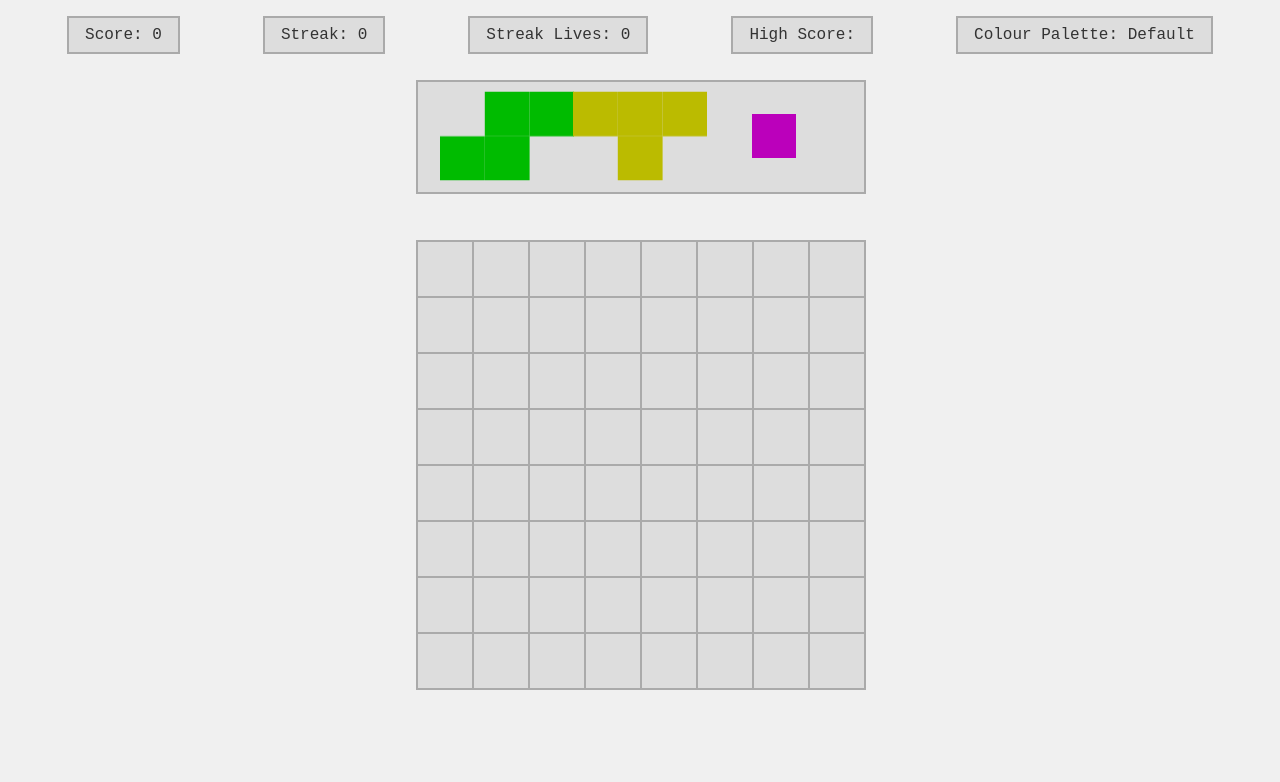
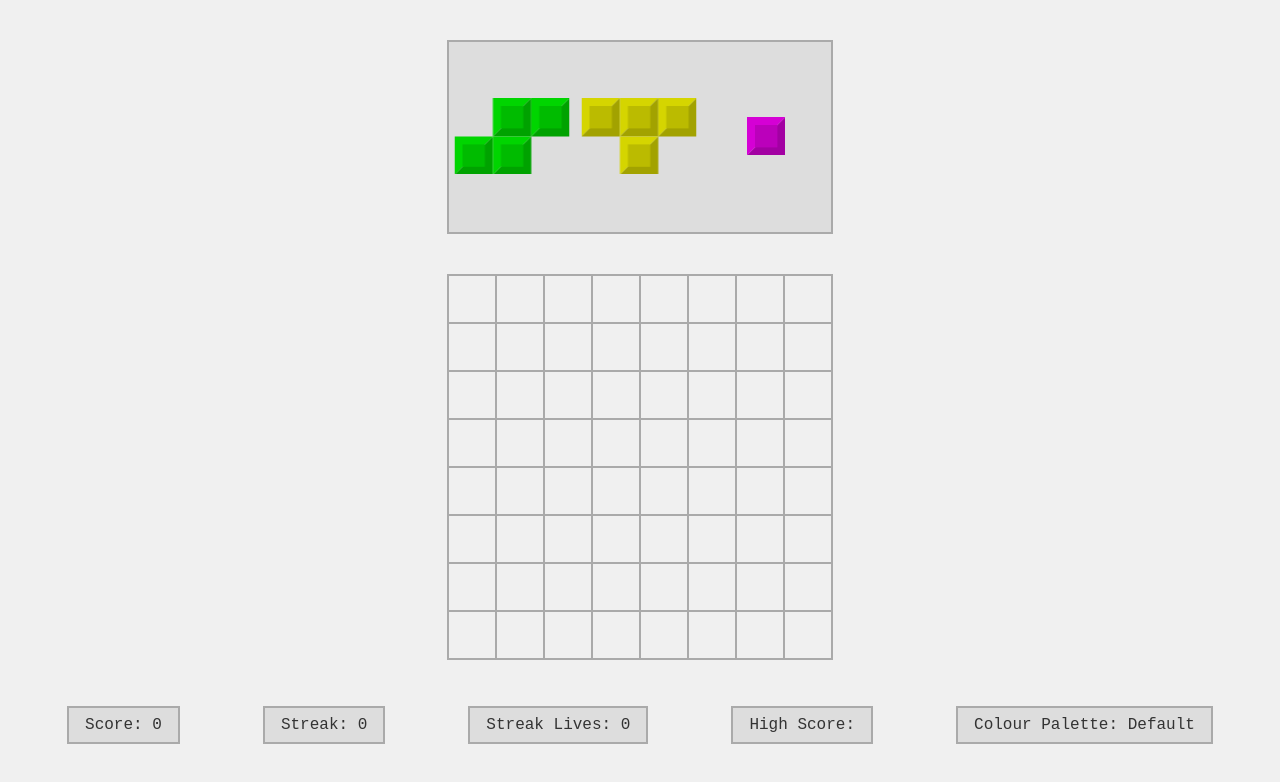
Before and after one commit to stef-the/web-block-blast, a plain HTML site: page index.html in a window 1280 px wide. Drawn offline with Linux system fonts and the light colour scheme.

Commit message:
big upload: formatting, layout, colors, UI

```diff
--- a/index.html
+++ b/index.html
@@ -6,6 +6,9 @@
     <meta name="viewport" content="width=device-width, initial-scale=1.0" />
   </head>
   <body>
+    <div id="canvas-container">
+      <div id="outer-shape-container"><div id="shape-container"></div></div>
+    </div>
     <div id="span-container">
       <span id="score"></span>
       <span id="streak"></span>
@@ -13,9 +16,6 @@
       <span id="high-score"></span>
       <span id="color-palette"></span>
     </div>
-    <div id="canvas-container">
-      <div id="shape-container"></div>
-    </div>
     <script src="script.js"></script>
   </body>
 </html>
--- a/script.js
+++ b/script.js
@@ -208,7 +208,74 @@ hexToRgb = (hex) => {
 // format rgb color string
 rgbToRgb = (rgb) => {
   return rgb.split("(")[1].split(")")[0].split(",");
+};
+
+// convert hex color to hsl
+hexToHsl = (hex) => {
+  let rgb = hexToRgb(hex);
+  return rgbToHsl(rgb);
+};
+
+// convert rgb color to hsl hue
+function rgbToHue(rgb) {
+  let r = rgb[0] / 255;
+  let g = rgb[1] / 255;
+  let b = rgb[2] / 255;
+
+  const max = Math.max(r, g, b);
+  const min = Math.min(r, g, b);
+
+  const c = max - min;
+  let hue;
+  if (c == 0) {
+    hue = 0;
+  } else {
+    switch (max) {
+      case r:
+        var segment = (g - b) / c;
+        var shift = 0 / 60; // R° / (360° / hex sides)
+        if (segment < 0) {
+          // hue > 180, full rotation
+          shift = 360 / 60; // R° / (360° / hex sides)
+        }
+        hue = segment + shift;
+        break;
+      case g:
+        var segment = (b - r) / c;
+        var shift = 120 / 60; // G° / (360° / hex sides)
+        hue = segment + shift;
+        break;
+      case b:
+        var segment = (r - g) / c;
+        var shift = 240 / 60; // B° / (360° / hex sides)
+        hue = segment + shift;
+        break;
+    }
+  }
+  return hue * 60; // hue is in [0,6], scale it up
 }
+
+// convert rgb to hsl
+rgbToHsl = (rgb) => {
+  let r = rgb[0] / 255;
+  let g = rgb[1] / 255;
+  let b = rgb[2] / 255;
+
+  const hue = rgbToHue(rgb);
+
+  const max = Math.max(r, g, b);
+  const min = Math.min(r, g, b);
+
+  const l = (max + min) / 2;
+
+  let s = 0;
+
+  if (max != min) {
+    s = l > 0.5 ? (max - min) / (2 - max - min) : (max - min) / (max + min);
+  }
+
+  return [hue, s * 100, l * 100];
+};
 
 // get luma value of a hex color
 function getLuma(rgb) {
@@ -234,30 +301,25 @@ function handleOnResize() {
     window.innerHeight * 0.8 -
     document.getElementById("shape-container").clientHeight;
   const canvasSize = Math.min(window.innerWidth, minHeight) * 0.8;
-  const canvasWidth = canvasSize;
-  const canvasHeight = canvasSize;
 
   // calculate cell size
   const cellSize = canvasSize / globalGridSize;
 
-  canvas.width = canvasWidth;
-  canvas.height = canvasHeight;
+  canvas.width = canvasSize;
+  canvas.height = canvasSize;
 
   // canvas size setup and centering
-  canvas.style.width = `${canvasWidth}px`;
-  canvas.style.height = `${canvasHeight}px`;
-  canvas.style.top = `calc(20vh + ${
-    document.getElementById("shape-container").clientHeight
-  }px)`;
-  canvas.style.left = `${(window.innerWidth - canvasWidth) / 2}px`;
+  canvas.style.width = `${canvasSize}px`;
+  canvas.style.height = `${canvasSize}px`;
+  canvas.style.left = `${(window.innerWidth - canvasSize) / 2}px`;
 
   drawFullGrid(globalGridSize);
 
   // format the shape container
   const shapeContainer = document.getElementById("shape-container");
-  shapeContainer.style.width = `${canvasWidth - 2}px`;
-  shapeContainer.style.height = `${cellSize * 2 - 2}px`;
-  shapeContainer.style.left = `${(window.innerWidth - canvasWidth) / 2}px`;
+  shapeContainer.style.width = `${canvasSize - 2}px`;
+  shapeContainer.style.height = `${cellSize * 4 - 2}px`;
+  shapeContainer.style.left = `${(window.innerWidth - canvasSize) / 2}px`;
 
   updateShapes(); // update shapes
 }
@@ -282,7 +344,7 @@ function handleOnMouseMove(event) {
   if (cellIndex && !dragging) {
     if (!includesArray(cells, cellIndex)) {
       drawFullGrid(gridSize);
-      fillCell(cellIndex, "#c0c0c0", gridSize);
+      fillCell(cellIndex, "#c0c0c0", gridSize, false);
     }
   } else {
     drawFullGrid(gridSize);
@@ -330,7 +392,6 @@ function createCanvasElement() {
   // canvas size setup and centering
   canvas.style.width = `${canvasSize}px`;
   canvas.style.height = `${canvasSize}px`;
-  canvas.style.top = `calc(20vh + ${shapeContainer.clientHeight}px)`;
   canvas.style.left = `${(window.innerWidth - canvasSize) / 2}px`;
 
   // add a border
@@ -408,18 +469,56 @@ function findCellIndex(mouseX, mouseY, gridSize) {
 }
 
 // fills in a cell with a color
-function fillCell(cellIndex, color, gridSize = 8) {
+function fillCell(cellIndex, color, gridSize = 8, outline = true) {
   const canvas = document.getElementById("canvas");
   const ctx = canvas.getContext("2d");
+
+  let cellBorder = 10;
 
   const canvasSize = canvas.width; // fetch canvas width to prevent resizing
   const cellSize = canvasSize / gridSize;
 
+  // convert color to hsl
+  const hslColor = hexToHsl(color);
+
+  // get the cell index
   const cellX = cellIndex[0];
   const cellY = cellIndex[1];
 
-  ctx.fillStyle = color;
-  ctx.fillRect(cellX * cellSize, cellY * cellSize, cellSize, cellSize);
+  if (outline) {
+    // draw outer border (two triangles)
+
+    // top left triangle
+    ctx.beginPath();
+    ctx.moveTo(cellX * cellSize, cellY * cellSize);
+    ctx.lineTo(cellX * cellSize, (cellY + 1) * cellSize);
+    ctx.lineTo((cellX + 1) * cellSize, cellY * cellSize);
+    ctx.closePath();
+
+    // fill the triangle
+    ctx.fillStyle = `hsl(${hslColor[0]}, ${hslColor[1]}%, ${hslColor[2] + 5}%)`;
+    ctx.fill();
+
+    // bottom right triangle
+    ctx.beginPath();
+    ctx.moveTo((cellX + 1) * cellSize, (cellY + 1) * cellSize);
+    ctx.lineTo(cellX * cellSize, (cellY + 1) * cellSize);
+    ctx.lineTo((cellX + 1) * cellSize, cellY * cellSize);
+    ctx.closePath();
+
+    // fill the triangle
+    ctx.fillStyle = `hsl(${hslColor[0]}, ${hslColor[1]}%, ${hslColor[2] - 5}%)`;
+    ctx.fill();
+  } else cellBorder = 0;
+
+  // draw inner rectangle
+  ctx.fillStyle = `hsl(${hslColor[0]}, ${hslColor[1]}%, ${hslColor[2]}%)`;
+  ctx.fillRect(
+    cellX * cellSize + cellBorder,
+    cellY * cellSize + cellBorder,
+    cellSize - cellBorder * 2,
+    cellSize - cellBorder * 2
+  );
 }
 
 // remove colored cells
@@ -478,8 +577,42 @@ function drawShape(shape, divId, color) {
     for (let j = 0; j < shape[i].length; j++) {
       if (shape[i][j] === 1) {
         // random shape color by default, set in arguments
-        ctx.fillStyle = color;
-        ctx.fillRect(j * cellSize, i * cellSize, cellSize, cellSize);
+        // fetch hsl color
+        let hslColor = hexToHsl(color);
+
+        // draw outline (two triangles)
+        border = 8;
+
+        // top left triangle
+        ctx.beginPath();
+        ctx.moveTo(j * cellSize, i * cellSize);
+        ctx.lineTo(j * cellSize, (i + 1) * cellSize);
+        ctx.lineTo((j + 1) * cellSize, i * cellSize);
+        ctx.closePath();
+
+        // fill the top left triangle
+        ctx.fillStyle = `hsl(${hslColor[0]}, ${hslColor[1]}%, ${hslColor[2] + 5}%)`;
+        ctx.fill();
+
+        // bottom right triangle
+        ctx.beginPath();
+        ctx.moveTo((j + 1) * cellSize, (i + 1) * cellSize);
+        ctx.lineTo(j * cellSize, (i + 1) * cellSize);
+        ctx.lineTo((j + 1) * cellSize, i * cellSize);
+        ctx.closePath();
+
+        // fill the bottom right triangle
+        ctx.fillStyle = `hsl(${hslColor[0]}, ${hslColor[1]}%, ${hslColor[2] - 5}%)`;
+        ctx.fill();
+
+        // draw inner rectangle
+        ctx.fillStyle = `hsl(${hslColor[0]}, ${hslColor[1]}%, ${hslColor[2]}%)`;
+        ctx.fillRect(
+          j * cellSize + border,
+          i * cellSize + border,
+          cellSize - border * 2,
+          cellSize - border * 2
+        );
       }
     }
   }
@@ -1065,7 +1198,8 @@ function animateAlert(
 
   // if alert color is dark, set the outline to white equivalent
   if (getLuma(rgbToRgb(alert.style.color)) < 90) {
-    alert.style.textShadow = "-1px -1px 0 #eee, 1px -1px 0 #eee, -1px 1px 0 #eee, 1px 1px 0 #eee";
+    alert.style.textShadow =
+      "-1px -1px 0 #eee, 1px -1px 0 #eee, -1px 1px 0 #eee, 1px 1px 0 #eee";
   }
 
   document.body.appendChild(alert);
--- a/style.css
+++ b/style.css
@@ -9,27 +9,21 @@ body {
   user-select: none;
 }
 
-#span-container {
+#canvas-container {
+  display: flex;
+  justify-content: center;
+  align-items: center;
+  flex-wrap: wrap;
+  height: 70vh;
+  position: fixed;
+  top: 5vh;
+  width: 100%;
+}
+
+#outer-shape-container {
   width: 100%;
   display: flex;
   justify-content: space-evenly;
-}
-
-#span-container span {
-  display: inline-block;
-  margin: 1rem;
-  padding: 0.5rem 1rem;
-  background-color: #ddd;
-  border: 2px solid #aaa;
-  cursor: pointer;
-  font-family: 'Courier New', Courier, monospace;
-  color: #333;
-}
-
-#canvas {
-  display: block;
-  position: fixed;
-  background-color: #ddd;
 }
 
 #shape-container {
@@ -37,9 +31,7 @@ body {
   justify-content: space-evenly;
   background-color: #ddd;
   border: 2px solid #aaa;
-  position: fixed;
-  top: 10vh;
-  height: 10vh;
+  height: 20vh;
   z-index: 1;
 }
 
@@ -65,9 +57,35 @@ body {
 .points-alert {
   opacity: 1;
   position: absolute;
-  text-shadow: -1px -1px 0 #000, 1px -1px 0 #000, -1px 1px 0 #000, 1px 1px 0 #000;
+  text-shadow: -1px -1px 0 #000, 1px -1px 0 #000, -1px 1px 0 #000,
+    1px 1px 0 #000;
   font-size: 1.5rem;
   font-weight: bold;
   font-family: monospace;
   color: #f0f0f0;
 }
+
+#canvas {
+  margin-top: 5vh;
+}
+
+#span-container {
+  width: 100%;
+  display: flex;
+  justify-content: space-evenly;
+  flex-wrap: wrap;
+  position: fixed;
+  max-height: 20vh;
+  bottom: 5vh;
+}
+
+#span-container span {
+  display: inline-block;
+  margin: 1rem;
+  padding: 0.5rem 1rem;
+  background-color: #ddd;
+  border: 2px solid #aaa;
+  cursor: pointer;
+  font-family: "Courier New", Courier, monospace;
+  color: #333;
+}
```
